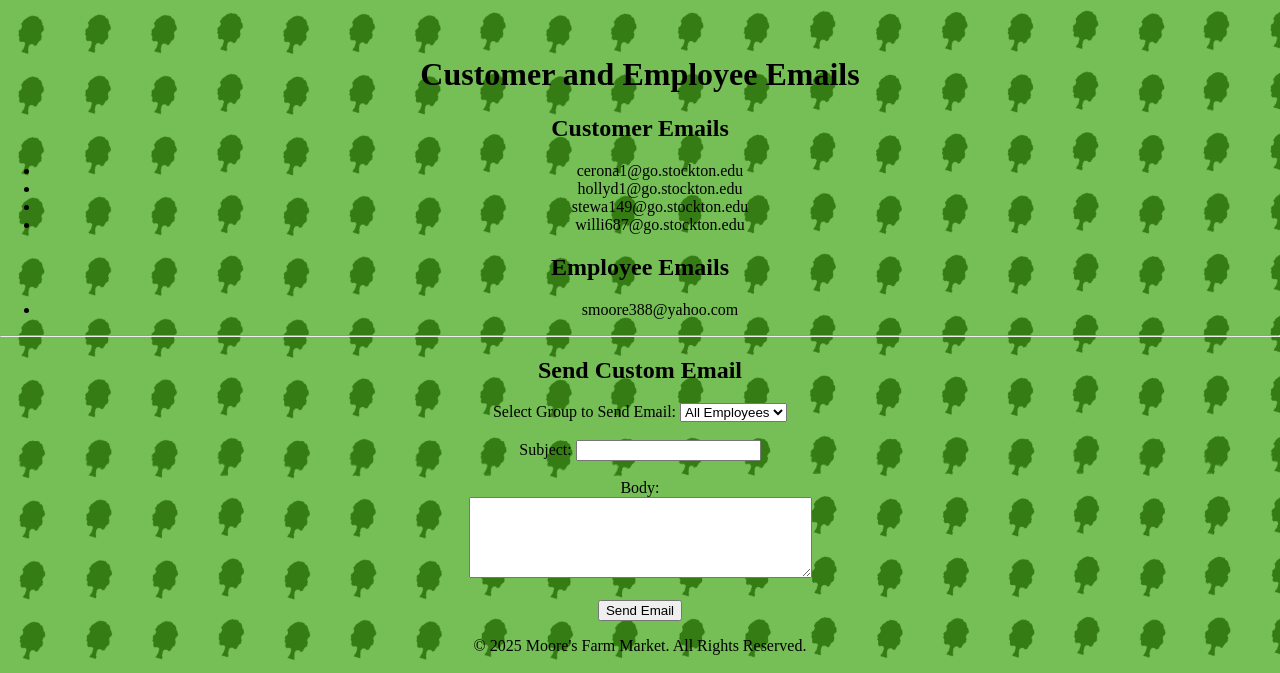
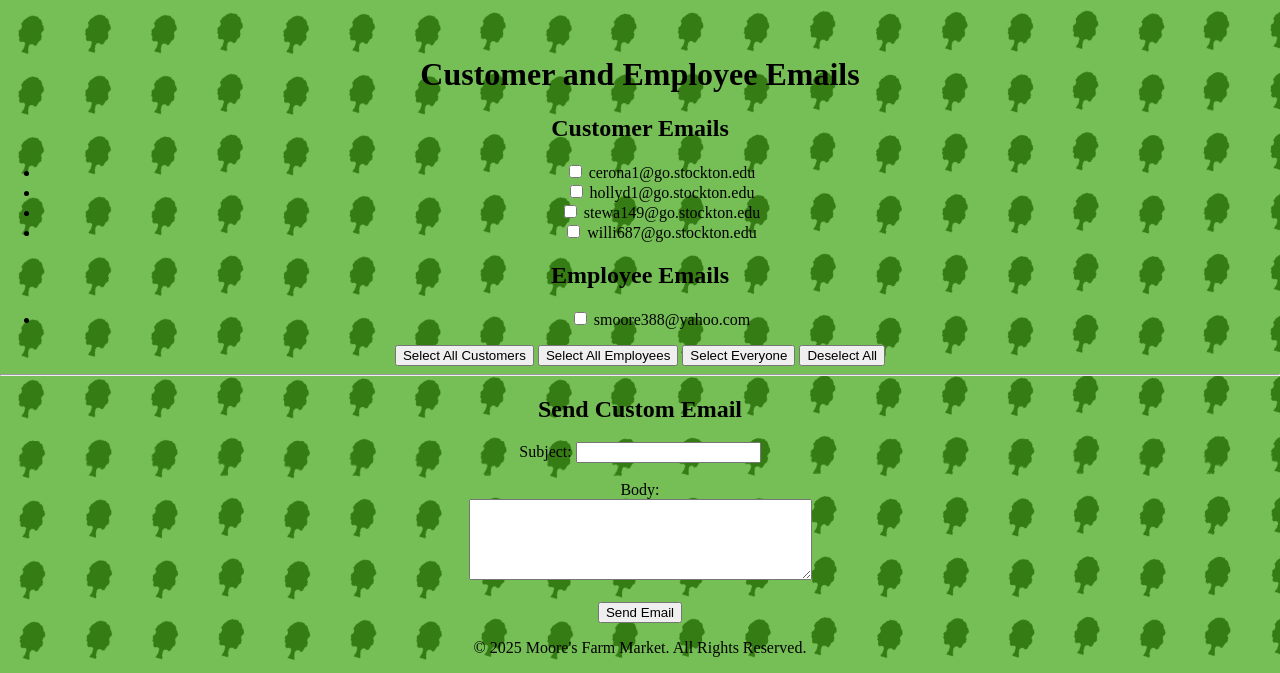
Before and after one commit to aLNCrn/Moores-Farm-Market-Website, a Flask app: page /email in a window 1280 px wide. Shown: the part 165-838 px from the top of the page. Run offline with Flask 3, Linux system fonts and the light colour scheme; data comes from the database, SQL or seed files in the repository; some libraries are stand-ins or nearby versions.

Commit message:
Emails
reworked how you can send emails.

```diff
--- a/main.py
+++ b/main.py
@@ -1,4 +1,4 @@
-from flask import Flask, render_template, request, redirect, url_for, session, g
+from flask import Flask, render_template, request, redirect, url_for, session, g, flash
 from flask_mysqldb import MySQL
 from flask_mail import Mail, Message
 import mysql.connector
@@ -636,34 +636,33 @@ def email():
 
     cursor.execute('SELECT Email FROM employees')
     employees = cursor.fetchall()
-
     if request.method == 'POST':
-        group = request.form['group']
         subject = request.form['subject']
         body = request.form['body']
+        selected_recipients = request.form.getlist('recipients')
 
+        if not selected_recipients:
+            flash("⚠️ No recipients selected.")
+            return redirect(url_for('email'))
 
-        if group == 'employees':
-            cursor.execute('SELECT Email FROM employees')
-        elif group == 'customers':
-            cursor.execute('SELECT Email FROM customers')
-        elif group == 'everyone':
-            cursor.execute('SELECT Email FROM customers UNION SELECT Email FROM employees')
-
-        emails_to_send = cursor.fetchall()
-
-
-        for emails in emails_to_send:
-            msg = Message(subject, recipients=[emails['Email']])
+        for email in selected_recipients:
+            msg = Message(subject, recipients=[email])
             msg.body = body
             try:
                 mail.send(msg)
             except Exception as e:
-                return f"Error sending email: {e}"
+                flash(f"❌ Error sending to {email}: {e}")
+                return redirect(url_for('email'))
 
-        return "Emails sent successfully!"
+        flash("✅ Emails sent successfully!")
+        return redirect(url_for('email'))
 
+
+
+    cursor.close()
     return render_template('email.html', customers=customers, employees=employees)
+
+
 
 
 
--- a/templates/email.html
+++ b/templates/email.html
@@ -42,29 +42,40 @@
     <main style="padding-top: 200px">
         <h1>Customer and Employee Emails</h1>
 
+        <form method="POST">
             <h2>Customer Emails</h2>
             <ul>
                 {% for customer in customers %}
-            <li>{{ customer.Email }}</li>
+                <li>
+                    <label>
+                        <input type="checkbox" name="recipients" value="{{ customer.Email }}" class="customer-email">
+                        {{ customer.Email }}
+                    </label>
+                </li>
                 {% endfor %}
             </ul>
 
             <h2>Employee Emails</h2>
             <ul>
                 {% for employee in employees %}
-            <li>{{ employee.Email }}</li>
+                <li>
+                    <label>
+                        <input type="checkbox" name="recipients" value="{{ employee.Email }}" class="employee-email">
+                        {{ employee.Email }}
+                    </label>
+                </li>
                 {% endfor %}
             </ul>
 
+            <div>
+                <button type="button" onclick="selectAll('customer-email')">Select All Customers</button>
+                <button type="button" onclick="selectAll('employee-email')">Select All Employees</button>
+                <button type="button" onclick="selectAll('customer-email'); selectAll('employee-email')">Select Everyone</button>
+                <button type="button" onclick="deselectAll()">Deselect All</button>
+            </div>
+
             <hr>
             <h2>Send Custom Email</h2>
-        <form method="POST">
-            <label for="group">Select Group to Send Email:</label>
-            <select name="group" id="group" required>
-                <option value="employees">All Employees</option>
-                <option value="customers">All Customers</option>
-                <option value="everyone">Everyone</option>
-            </select><br><br>
 
             <label for="subject">Subject:</label>
             <input type="text" name="subject" id="subject" required><br><br>
@@ -75,17 +86,54 @@
             <button type="submit">Send Email</button>
         </form>
 
+        <footer>
+            <p>&copy; 2025 Moore's Farm Market. All Rights Reserved.</p>
+        </footer>
+
+
+    </main>
+
+    {% with messages = get_flashed_messages() %}
+    {% if messages %}
+    <div id="flash-messages">
+        {% for message in messages %}
+        <div class="flash">{{ message }}</div>
+        {% endfor %}
+    </div>
+    {% endif %}
+    {% endwith %}
 
 
 
 
+    <script>
+        function selectAll(className) {
+            const checkboxes = document.querySelectorAll('.' + className);
+            checkboxes.forEach(cb => cb.checked = true);
+        }
+
+        function deselectAll() {
+            const checkboxes = document.querySelectorAll('input[type="checkbox"][name="recipients"]');
+            checkboxes.forEach(cb => cb.checked = false);
+        }
+    </script>
+
+    <script>
+
+        const flashDiv = document.getElementById("flash-messages");
+
+        if (flashDiv) {
+
+            setTimeout(() => {
+                flashDiv.style.display = "none";
+            }, 4000);
 
 
+            document.addEventListener("click", () => {
+                flashDiv.style.display = "none";
+            }, { once: true });
+        }
+    </script>
 
-        <footer>
-            <p>&copy; 2025 Moore's Farm Market. All Rights Reserved.</p>
-        </footer>
-
-    </main>
 </body>
 </html>
```
Also changed, not shown: static/style.css (+106 -0 lines), templates/products.html (+0 -91 lines). Lines whose indentation alone changed are shown as unchanged.
